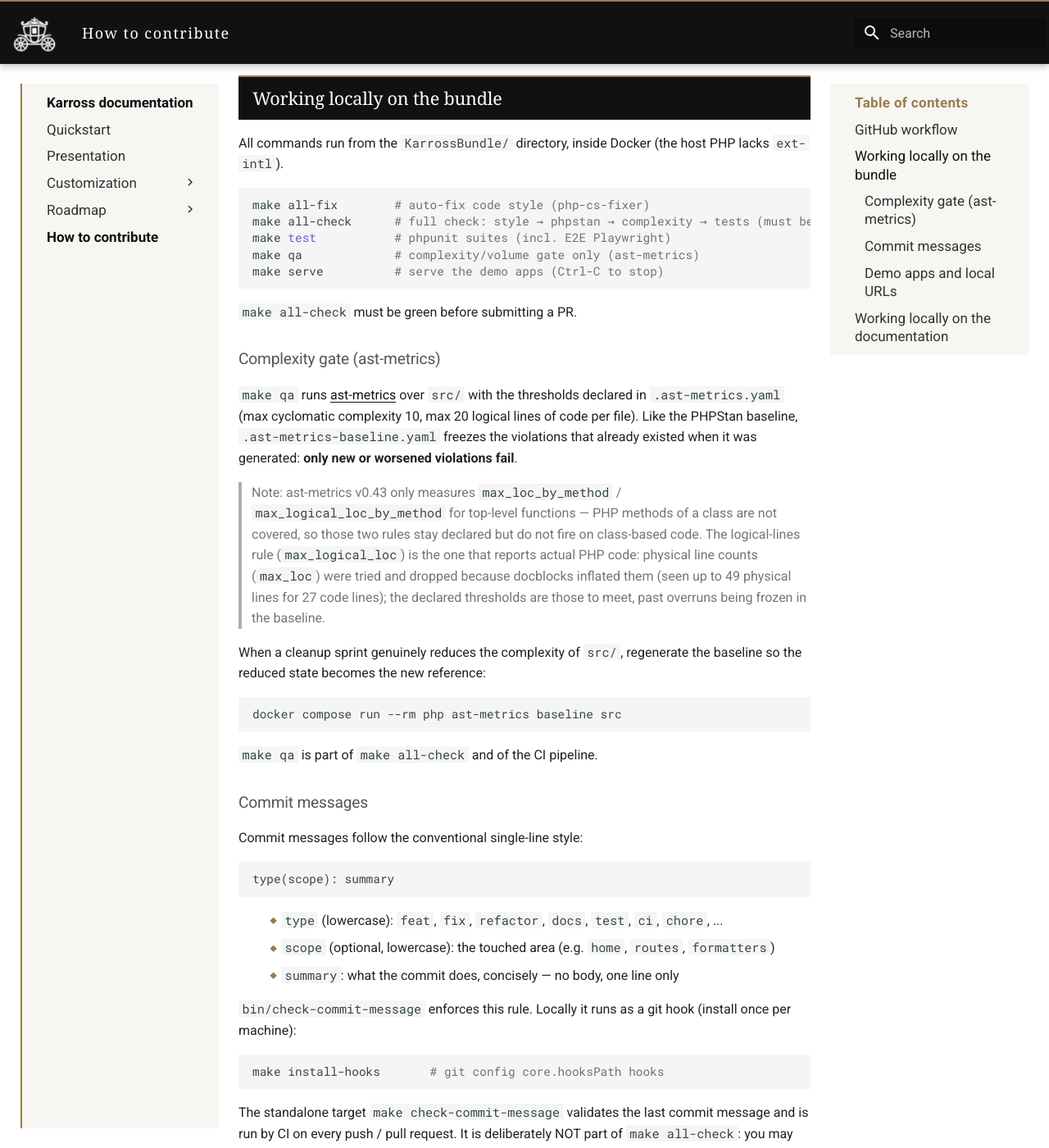
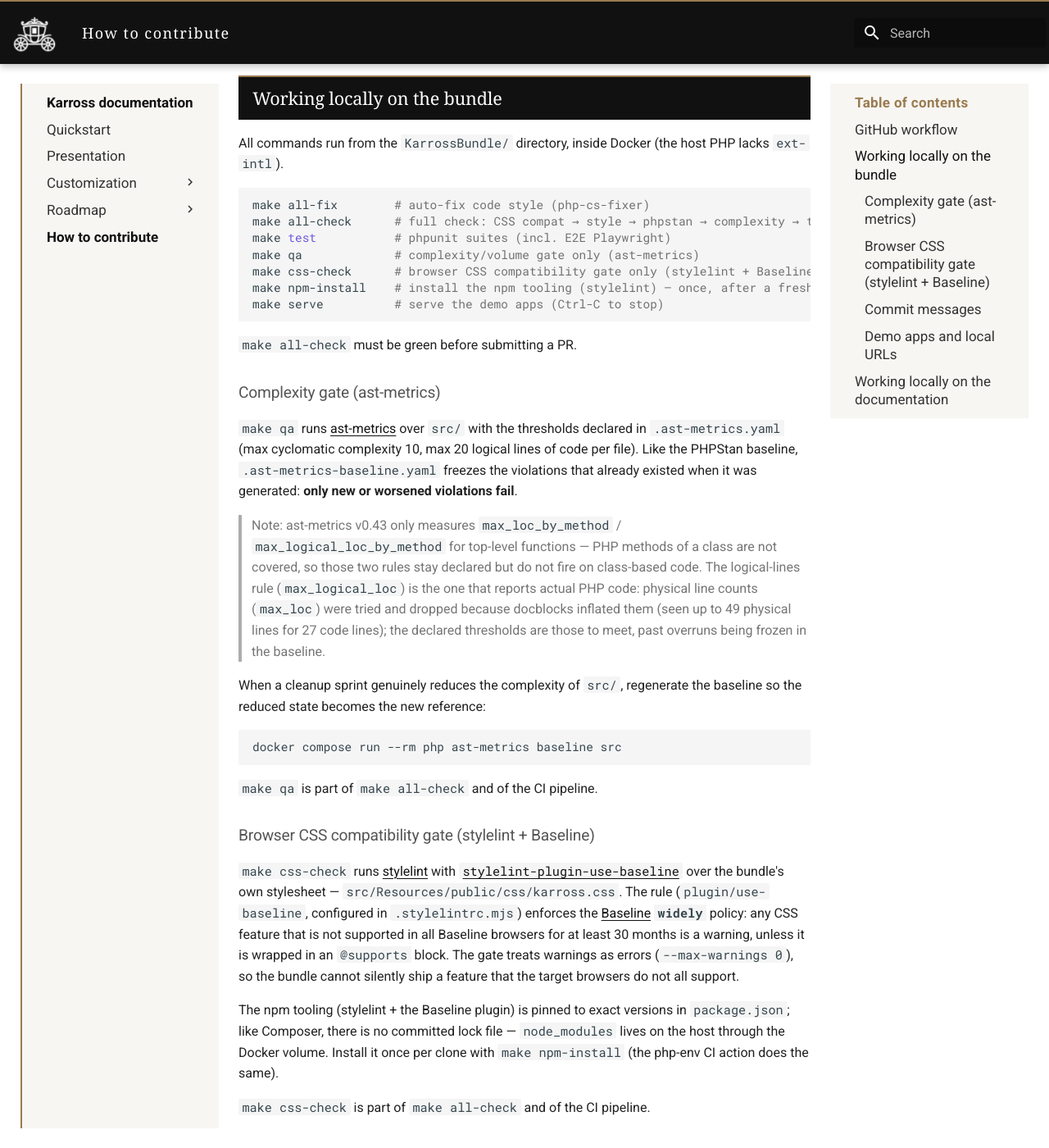
Before and after one commit to Karross/KarrossBundle, an MkDocs documentation site: the page built from docs/src/contribute.md, in a window 1280 px wide and 1400 px high, scrolled down 418 px. Shown: the whole window at 82% size. Built offline with MkDocs 1.6.1 and Material for MkDocs 9.7.7, drawn with Linux system fonts in a browser that asks for light colours.

Commit message:
ci(css): gate browser CSS compatibility via stylelint

````diff
--- a/compose.yaml
+++ b/compose.yaml
@@ -10,3 +10,6 @@ services:
       # Persist Composer's package cache on the host (var/composer is gitignored):
       # `composer update` becomes near-instant on subsequent runs, locally AND in CI.
       COMPOSER_CACHE_DIR: /app/var/composer
+      # Same trick for npm (the stylelint tooling): keep the package cache on the
+      # host so `make npm-install` is fast on subsequent runs locally AND in CI.
+      NPM_CONFIG_CACHE: /app/var/npm
--- a/composer.json
+++ b/composer.json
@@ -60,10 +60,12 @@
         "cs-fix": "php-cs-fixer fix",
         "cs-fix-check": "php-cs-fixer fix --dry-run",
         "qa": "ast-metrics lint",
+        "css-check": "node_modules/.bin/stylelint \"src/Resources/public/css/**/*.css\" --max-warnings 0",
         "all-fix": [
             "@cs-fix"
         ],
         "all-check": [
+            "@css-check",
             "@cs-fix-check",
             "@phpstan",
             "@qa",
--- a/docs/src/contribute.md
+++ b/docs/src/contribute.md
@@ -16,9 +16,11 @@ PHP lacks `ext-intl`).
 
 ```bash
 make all-fix        # auto-fix code style (php-cs-fixer)
-make all-check      # full check: style → phpstan → complexity → tests (must be green)
+make all-check      # full check: CSS compat → style → phpstan → complexity → tests (must be green)
 make test           # phpunit suites (incl. E2E Playwright)
 make qa             # complexity/volume gate only (ast-metrics)
+make css-check      # browser CSS compatibility gate only (stylelint + Baseline)
+make npm-install    # install the npm tooling (stylelint) — once, after a fresh clone
 make serve          # serve the demo apps (Ctrl-C to stop)
 ```
 
@@ -49,6 +51,25 @@ docker compose run --rm php ast-metrics baseline src
 ```
 
 `make qa` is part of `make all-check` and of the CI pipeline.
+
+### Browser CSS compatibility gate (stylelint + Baseline)
+
+`make css-check` runs [stylelint](https://stylelint.io/) with
+[`stylelint-plugin-use-baseline`](https://www.npmjs.com/package/stylelint-plugin-use-baseline)
+over the bundle's own stylesheet — `src/Resources/public/css/karross.css`. The
+rule (`plugin/use-baseline`, configured in `.stylelintrc.mjs`) enforces the
+[Baseline](https://web.dev/baseline) **`widely`** policy: any CSS feature that
+is not supported in all Baseline browsers for at least 30 months is a warning,
+unless it is wrapped in an `@supports` block. The gate treats warnings as
+errors (`--max-warnings 0`), so the bundle cannot silently ship a feature that
+the target browsers do not all support.
+
+The npm tooling (stylelint + the Baseline plugin) is pinned to exact versions
+in `package.json`; like Composer, there is no committed lock file —
+`node_modules` lives on the host through the Docker volume. Install it once
+per clone with `make npm-install` (the php-env CI action does the same).
+
+`make css-check` is part of `make all-check` and of the CI pipeline.
 
 ### Commit messages
 
````
Also changed, not shown: docs/src/roadmap/mvp-1.md (+4 -4 lines), package.json (added, +8 -0 lines), src/Resources/public/css/karross.css (added, +9 -0 lines), .stylelintrc.mjs (added), 5 other files.
